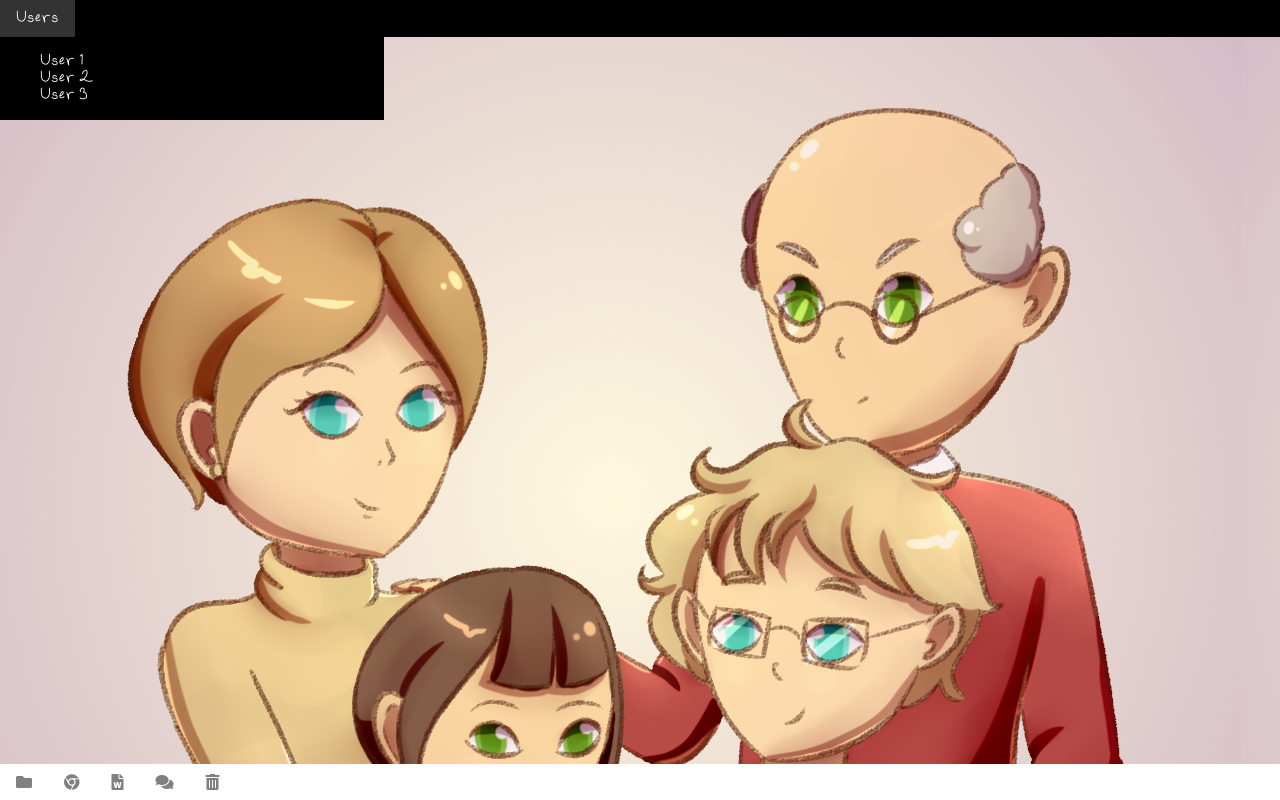
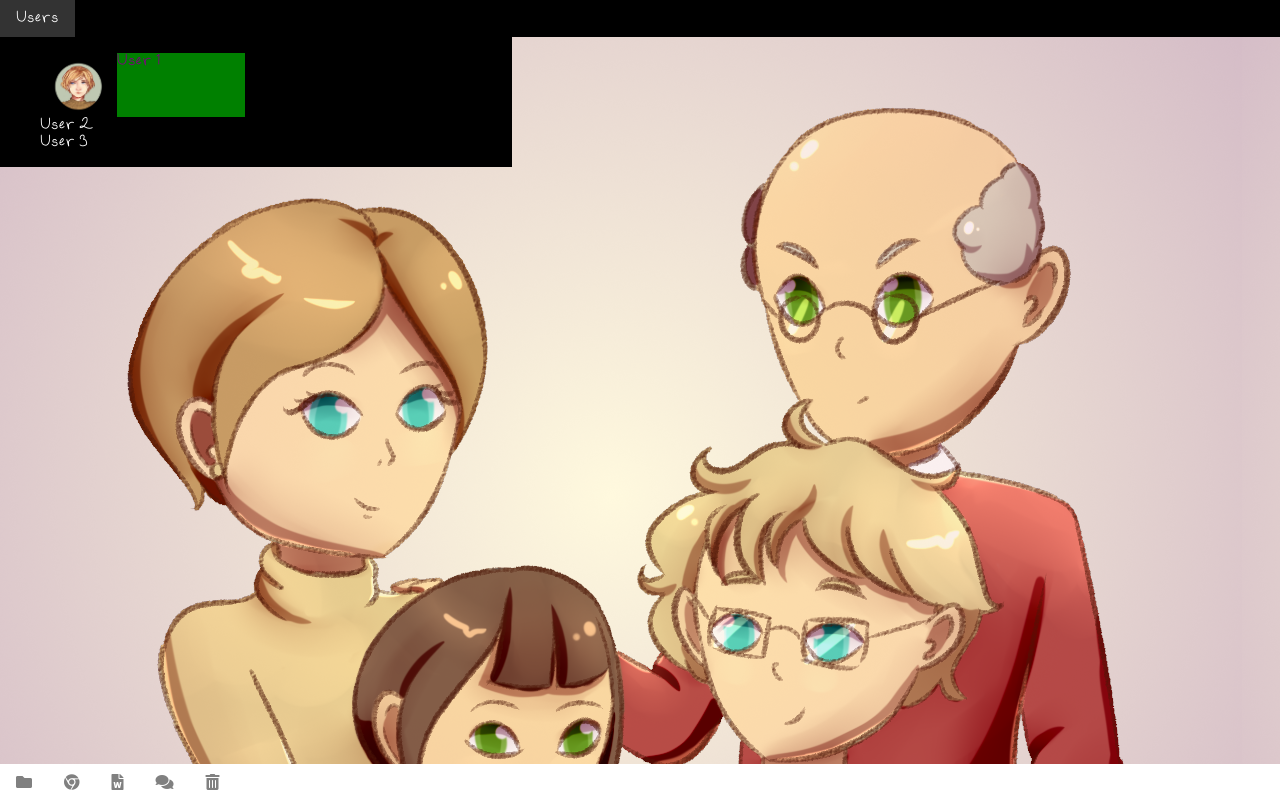
Before and after one commit to hlehv/pointandclick, a React (Create React App) app in the folder client/: page / in a window 1280 px wide. Both pictures are taken after a click on the item "Users". Built offline with nearby package versions, Linux system fonts and the light colour scheme.

Commit message:
started making the profiles

```diff
--- a/client/src/GuiElements/TopBar/Menus/UsersMenu/UsersMenu.css
+++ b/client/src/GuiElements/TopBar/Menus/UsersMenu/UsersMenu.css
@@ -1,7 +1,33 @@
 .users-menu {
     background-color: black;
     float: left;
-    width: 30%;
+    width: 40vw;
+    display: flex;
+    flex-direction: row;
+}
+
+
+.usersContainer {
+    float: left;
+    width: 40vw;
+    height: 5vw;
+    display: flex;
+    flex-direction: row;
+}
+
+.userProfileImg{
+    background: url("Carmen.png") no-repeat;
+    background-size: cover;
+    height:auto;
+    width:6vw;
+    color: red;
+}
+.profile-description{
+    color:purple;
+    width: 10vw;
+    background-color: green;
+    display:flex;
+    justify-content: flex-start;
 }
 .users-menu ul {
     list-style-type: none;
--- a/client/src/GuiElements/TopBar/Menus/UsersMenu/UsersMenu.js
+++ b/client/src/GuiElements/TopBar/Menus/UsersMenu/UsersMenu.js
@@ -6,7 +6,12 @@ class UsersMenu extends React.Component {
         return (
             <div className="users-menu">
                 <ul>
-                    <li>User 1</li>
+                    <li className="usersContainer">
+                        <div className= "userProfileImg"/>
+                        <div className= "profile-description">User 1</div>
+                    </li>
+
+
                     <li>User 2</li>
                     <li>User 3</li>
                 </ul>
```
Also changed, not shown: client/src/GuiElements/TopBar/Menus/UsersMenu/Carmen.png (added).
